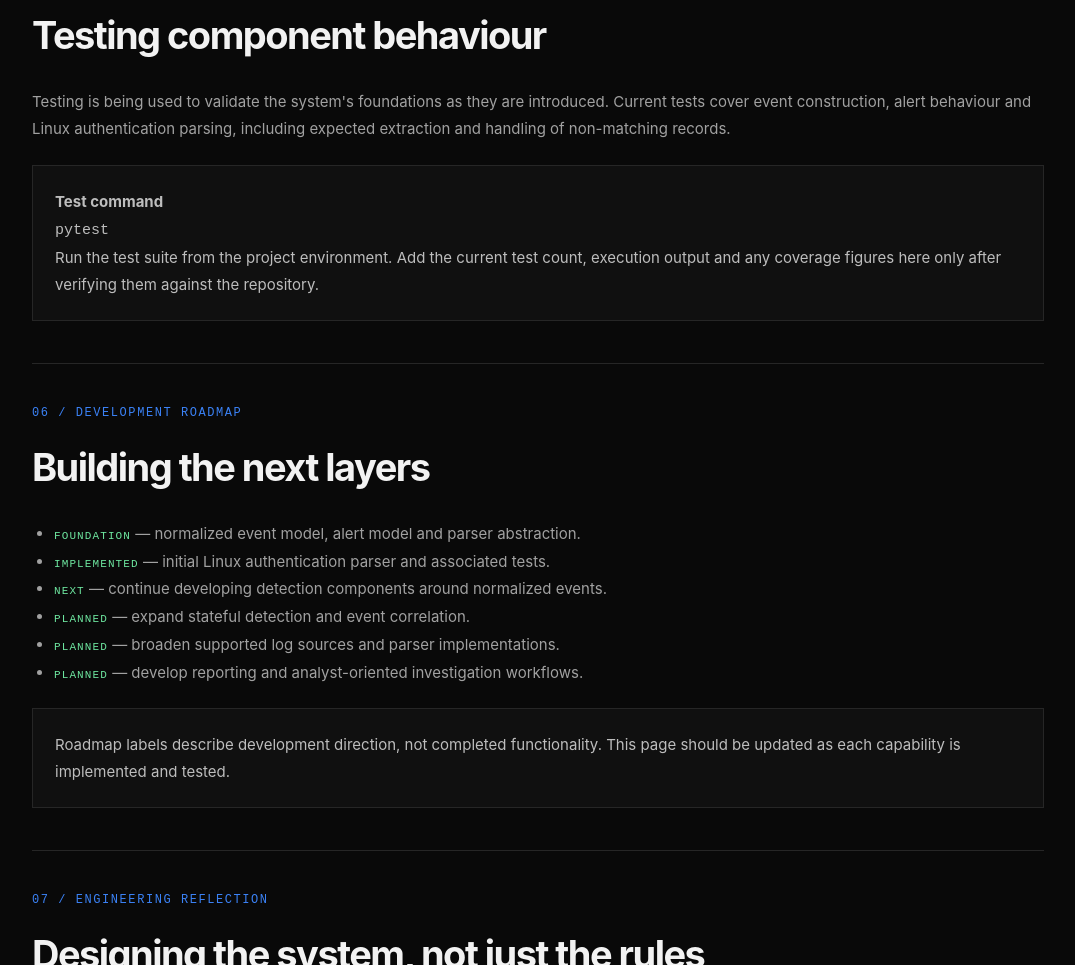
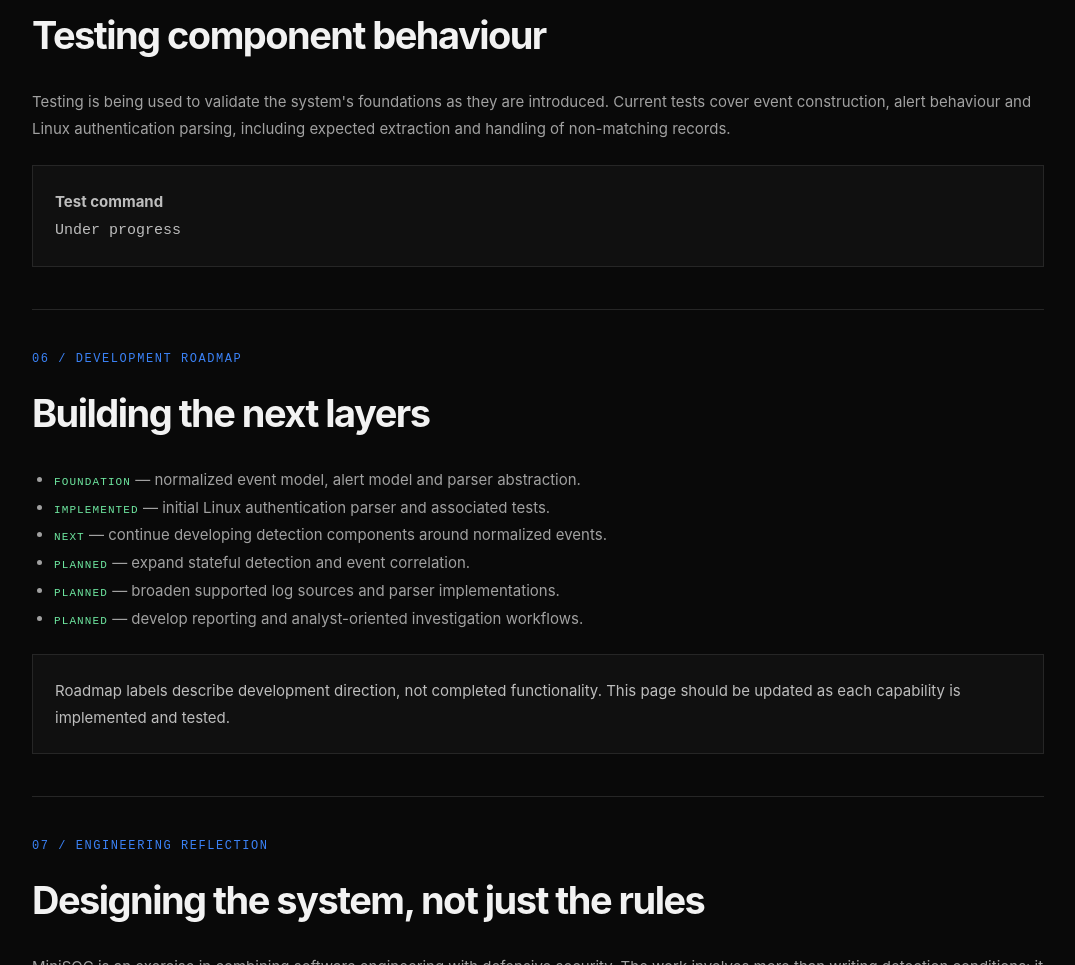
Before and after one commit to love-eskom/portfolio, a plain HTML site: page projects/minisoc.html in a window 1280 px wide. Shown: the part 2646-3611 px from the top of the page, without its empty margins (102-1177 px from the left). Drawn offline with Linux system fonts and the light colour scheme.

Commit message:
(fix): validation section minisoc.html

```diff
--- a/projects/minisoc.html
+++ b/projects/minisoc.html
@@ -374,9 +374,9 @@
                 handling of non-matching records.</p>
             <div class="callout">
                 <strong>Test command</strong><br>
-                <code>pytest</code><br>
-                Run the test suite from the project environment. Add the current test count, execution output and any
-                coverage figures here only after verifying them against the repository.
+                <code>Under progress</code><br>
+                <!-- Run the test suite from the project environment. Add the current test count, execution output and any
+                coverage figures here only after verifying them against the repository. -->
             </div>
         </section>
 
```
